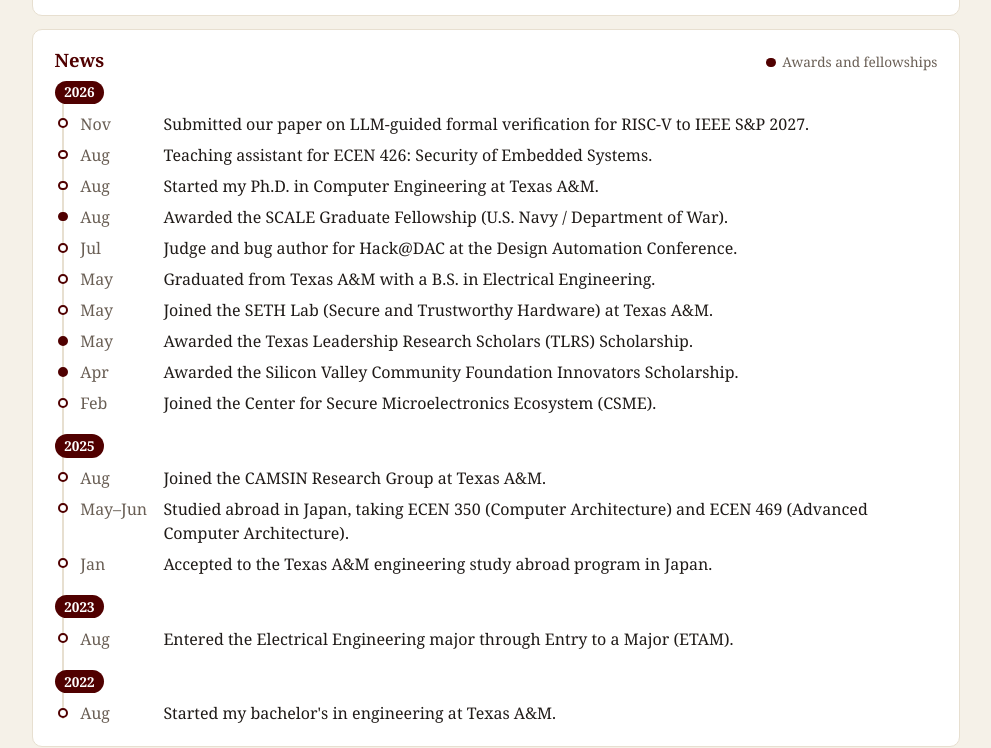
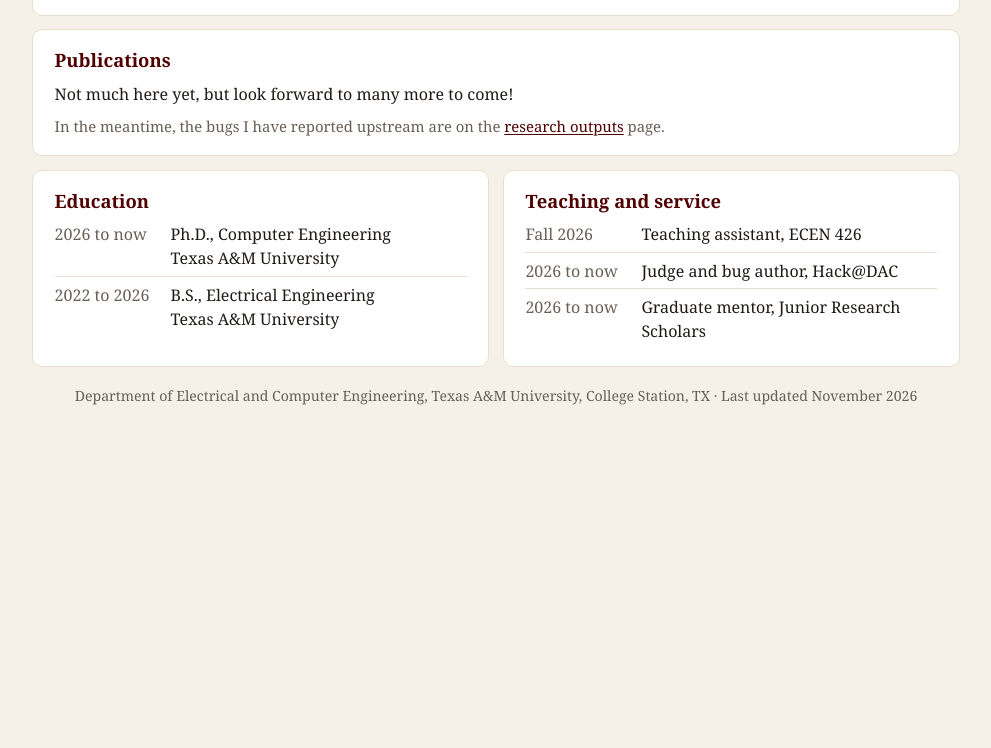
Before and after one commit to EdwyUU/EdwyUU.github.io, a plain HTML site: page index.html in a window 1280 px wide. Shown: the part 434-1182 px from the top of the page, without its empty margins (144-1135 px from the left). After the commit the page ends 864 px from the top, so only its background shows below. Drawn offline with Linux system fonts and the light colour scheme.

Commit message:
Add files via upload

```diff
--- a/index.html
+++ b/index.html
@@ -34,30 +34,6 @@
   </div>
 </section>
 
-<section class="card" id="news">
-  <div class="tl-head"><h2>News</h2><span class="tl-key"><i aria-hidden="true"></i>Awards and fellowships</span></div>
-  <ol class="timeline">
-    <li class="tl-year"><span>2026</span></li>
-    <li class="tl-ev"><span class="when">Nov</span><span>Submitted our paper on LLM-guided formal verification for RISC-V to IEEE S&amp;P 2027.</span></li>
-    <li class="tl-ev"><span class="when">Aug</span><span>Teaching assistant for ECEN 426: Security of Embedded Systems.</span></li>
-    <li class="tl-ev"><span class="when">Aug</span><span>Started my Ph.D. in Computer Engineering at Texas A&amp;M.</span></li>
-    <li class="tl-ev award"><span class="when">Aug</span><span>Awarded the SCALE Graduate Fellowship (U.S. Navy / Department of War).</span></li>
-    <li class="tl-ev"><span class="when">Jul</span><span>Judge and bug author for Hack@DAC at the Design Automation Conference.</span></li>
-    <li class="tl-ev"><span class="when">May</span><span>Graduated from Texas A&amp;M with a B.S. in Electrical Engineering.</span></li>
-    <li class="tl-ev"><span class="when">May</span><span>Joined the SETH Lab (Secure and Trustworthy Hardware) at Texas A&amp;M.</span></li>
-    <li class="tl-ev award"><span class="when">May</span><span>Awarded the Texas Leadership Research Scholars (TLRS) Scholarship.</span></li>
-    <li class="tl-ev award"><span class="when">Apr</span><span>Awarded the Silicon Valley Community Foundation Innovators Scholarship.</span></li>
-    <li class="tl-ev"><span class="when">Feb</span><span>Joined the Center for Secure Microelectronics Ecosystem (CSME).</span></li>
-    <li class="tl-year"><span>2025</span></li>
-    <li class="tl-ev"><span class="when">Aug</span><span>Joined the CAMSIN Research Group at Texas A&amp;M.</span></li>
-    <li class="tl-ev"><span class="when">May&ndash;Jun</span><span>Studied abroad in Japan, taking ECEN 350 (Computer Architecture) and ECEN 469 (Advanced Computer Architecture).</span></li>
-    <li class="tl-ev"><span class="when">Jan</span><span>Accepted to the Texas A&amp;M engineering study abroad program in Japan.</span></li>
-    <li class="tl-year"><span>2023</span></li>
-    <li class="tl-ev"><span class="when">Aug</span><span>Entered the Electrical Engineering major through Entry to a Major (ETAM).</span></li>
-    <li class="tl-year"><span>2022</span></li>
-    <li class="tl-ev"><span class="when">Aug</span><span>Started my bachelor's in engineering at Texas A&amp;M.</span></li>
-  </ol>
-</section>
 
 <section class="card" id="publications">
   <h2>Publications</h2>
```
